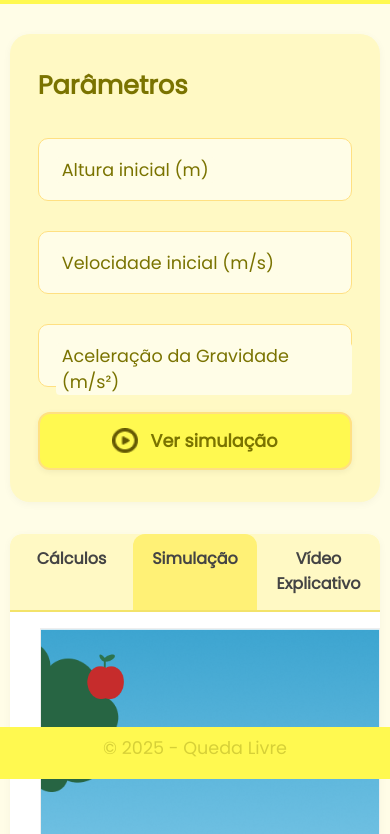
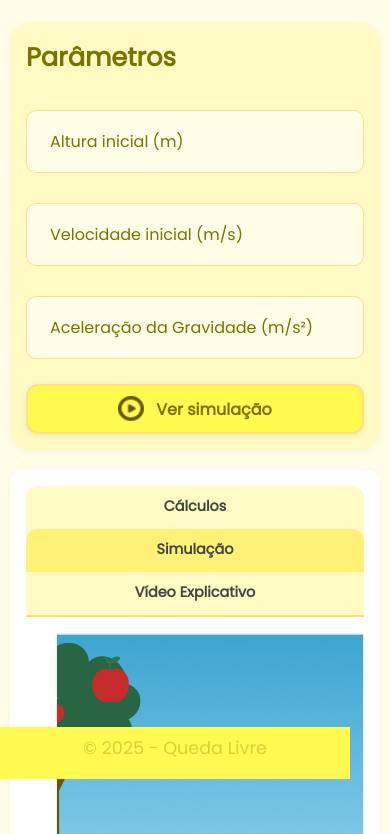
Before and after one commit to RodrigoBolgheroni/SimuladorQuedaLivre, a plain HTML site: page simulacao.html in a window 390 px wide. Shown: the part 65-899 px from the top of the page. Drawn offline with Linux system fonts and the light colour scheme.

Commit message:
Arrumando a responsividade v1

```diff
--- a/assets/css/style.css
+++ b/assets/css/style.css
@@ -242,22 +242,76 @@
       flex-direction: column;
       align-items: center;
       gap: 32px;
+      padding: 0 20px;
     }
 
-    .calculos-bloco {
-      width: 95vw;
-      min-width: unset;
-      max-width: 98vw;
-    }
-
+    .calculos-bloco,
     .parametros {
       width: 95vw;
-      min-width: unset;
       max-width: 98vw;
+      padding: 20px;
     }
   }
 
-/* Container da simulação na página simulacao.html */
+  @media (max-width: 600px) {
+    header h1 {
+      font-size: 1.3em;
+    }
+
+    .main-content {
+      gap: 20px;
+      padding: 0 10px;
+    }
+
+    .parametros,
+    .calculos-bloco {
+      width: 100%;
+      padding: 16px;
+      box-sizing: border-box;
+    }
+
+    .botao {
+      font-size: 1em;
+      padding: 10px;
+    }
+
+    .floating-label label {
+      font-size: 1em;
+    }
+
+    .abas {
+      flex-direction: column;
+    }
+
+    .aba {
+      padding: 10px;
+      font-size: 0.9em;
+    }
+
+    video {
+      width: 100%;
+      height: auto;
+    }
+
+    #img-simulacao {
+      height: auto;
+      max-height: 250px;
+    }
+
+    #maca {
+      width: 30px;
+      left: -50px;
+      margin-left: 30%;
+      margin-top: 10%;
+    }
+    footer{
+      text-align: center;
+      padding: 8px 0 18px 0;
+      width: 350px;
+    }
+
+  }
+
 
 .calculos-bloco .calculos-conteudo {
   position: relative;
```
Also changed, not shown: index.html (+2 -2 lines).
